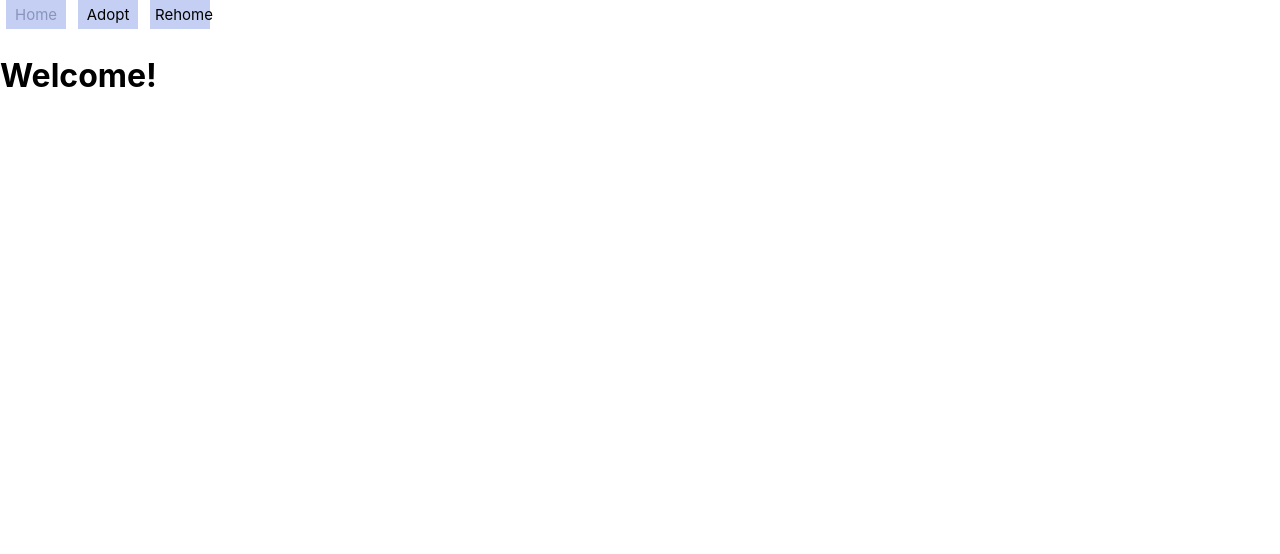
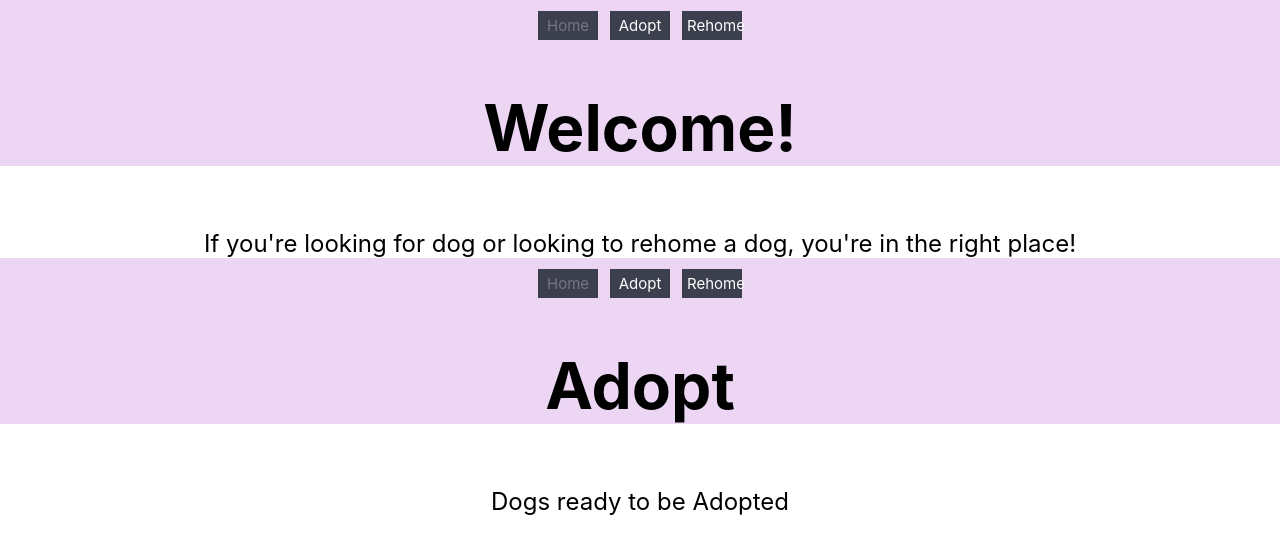
Before and after one commit to GenesisMcGruder/Adopt-a-Dog, a React (Create React App) app: page / in a window 1280 px wide. Shown: the top 554 px of the page. Built offline with nearby package versions, Linux system fonts and the light colour scheme.

Commit message:
headers comeplete

```diff
--- a/src/Adopt.js
+++ b/src/Adopt.js
@@ -1,16 +1,23 @@
 import React from "react";
 import NavBar from "./NavBar";
+import "./Page.css"
+
 
 function Adopt(){
     return (
         <>
+        <div className="header">
         <header>
             <NavBar/>
         </header>
-        <main>
+        <h1>Adopt</h1>
+        </div>
+        <br></br>
+        <main className="message">
             Dogs ready to be Adopted
         </main>
         </>
+
     )
 }
 
--- a/src/App.css
+++ /dev/null
@@ -1,38 +0,0 @@
-.App {
-  text-align: center;
-}
-
-.App-logo {
-  height: 40vmin;
-  pointer-events: none;
-}
-
-@media (prefers-reduced-motion: no-preference) {
-  .App-logo {
-    animation: App-logo-spin infinite 20s linear;
-  }
-}
-
-.App-header {
-  background-color: #282c34;
-  min-height: 100vh;
-  display: flex;
-  flex-direction: column;
-  align-items: center;
-  justify-content: center;
-  font-size: calc(10px + 2vmin);
-  color: white;
-}
-
-.App-link {
-  color: #61dafb;
-}
-
-@keyframes App-logo-spin {
-  from {
-    transform: rotate(0deg);
-  }
-  to {
-    transform: rotate(360deg);
-  }
-}
--- a/src/App.js
+++ b/src/App.js
@@ -1,11 +1,12 @@
 import React from 'react';
-import './App.css';
 import Home from './Home';
+import Adopt from './Adopt';
 
 function App() {
   return (
       <div>
         <Home/>
+        <Adopt/>
       </div>
   );
 }
--- a/src/Home.js
+++ b/src/Home.js
@@ -1,15 +1,18 @@
 import React from "react";
 import NavBar from "./NavBar";
+import "./Page.css"
 
 function Home(){
     return (
         <>
+        <div className="header">
         <header>
             <NavBar/>
         </header>
-        <main>
-            <h1>Welcome!</h1>
-        </main>
+        <h1>Welcome!</h1>
+        </div>
+        <br></br>
+        <main className="message"> If you're looking for dog or looking to rehome a dog, you're in the right place!</main>
         </>
     )
 }
--- a/src/NavBar.css
+++ b/src/NavBar.css
@@ -4,13 +4,13 @@
     width: 60px;
     padding: 5px;
     margin: 0 6px 6px;
-    background: #b2c0f0c0;
+    background: #363a48f6;
     text-decoration: none;
     text-align: center;
     font-size: min(10vw, 15px) ;
-    color: black;
+    color: white;
 }
 
 .active {
-    color: #08154550;
+    color: #eef0f450;
 }
--- /dev/null
+++ b/src/Page.css
@@ -0,0 +1,10 @@
+.header{
+    text-align: center;
+    font-size: xx-large;
+    background-color: rgba(215, 170, 232, 0.481);
+}
+
+.message{
+    text-align: center;
+    font-size: x-large;
+}
--- a/src/ReHome.js
+++ b/src/ReHome.js
@@ -1,13 +1,18 @@
 import React from "react";
 import NavBar from "./NavBar";
+import "./Page.css"
 
 function Rehome(){
     return (
         <>
-        <header>
+        <div className="header">
+            <header>
             <NavBar/>
-        </header>
-        <main>
+            </header>
+            <h1>Rehome</h1>
+        </div>
+
+        <main className="message">
             Need to rehome a furry friend?
         </main>
         </>
```
Also changed, not shown: src/DogCards.js (added, +15 -0 lines).
